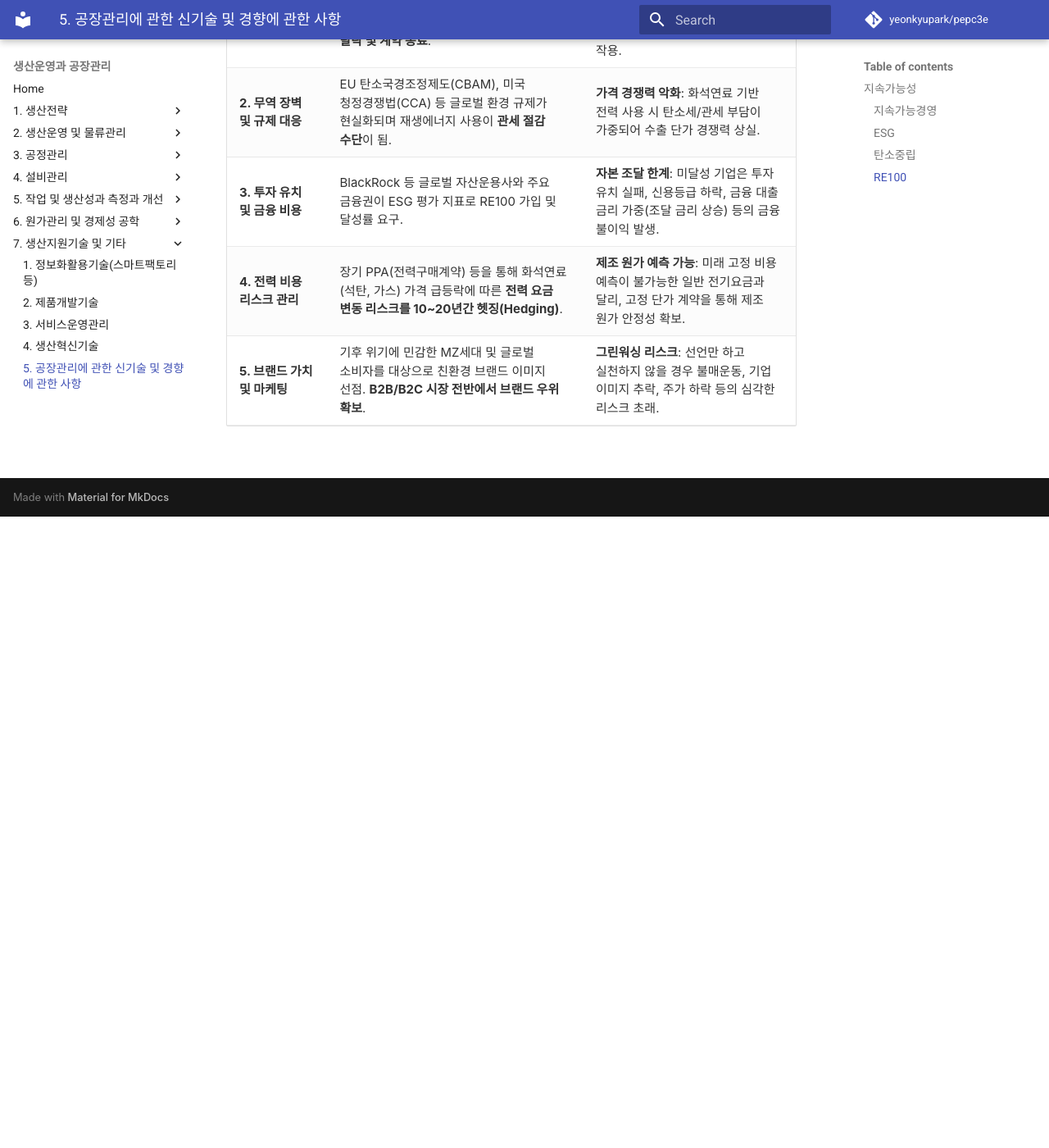
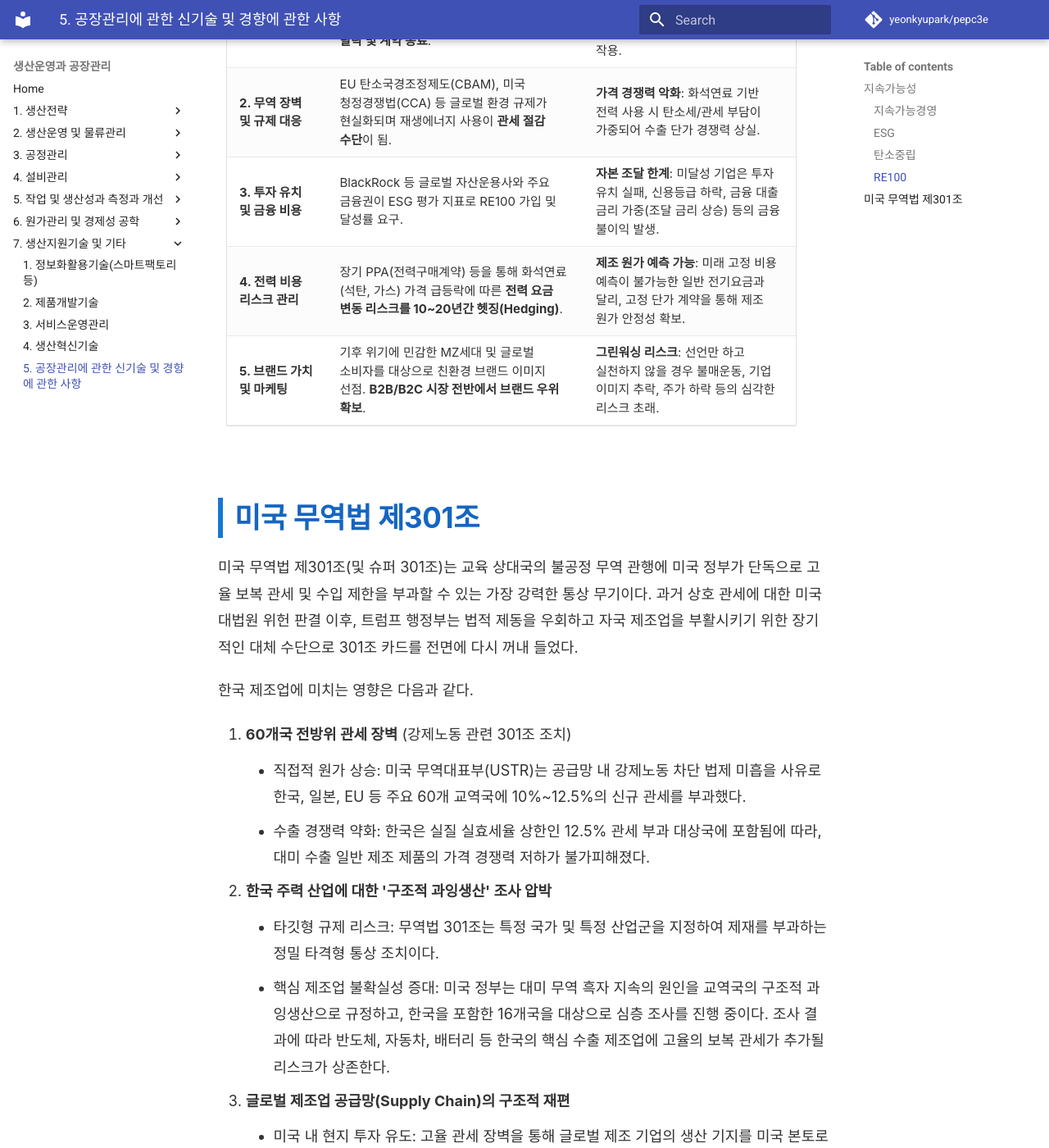
Before and after one commit to yeonkyupark/pepc3e, an MkDocs documentation site: the page built from docs/0705_emerging_factory_management_technologies_and_trends.md, in a window 1280 px wide and 1400 px high, scrolled down 5595 px. Shown: the whole window at 82% size. Built offline with MkDocs 1.6.1 and Material for MkDocs 9.7.7, drawn with Linux system fonts in a browser that asks for light colours; comment, search, counter and statistics services are not loaded; before the commit the page ends 6225 px from its top, so only the background shows below that; some of the changed text lies outside the part shown.

Commit message:
Add impact analysis of US Trade Act Section 301
Added section on the impact of the US Trade Act Section 301 on Korean manufacturing, detailing tariff barriers, structural overproduction investigations, and supply chain reorganization.

```diff
--- a/docs/0705_emerging_factory_management_technologies_and_trends.md
+++ b/docs/0705_emerging_factory_management_technologies_and_trends.md
@@ -141,3 +141,22 @@ RE100은 재생에너지 조달 방식을 넘어 기업 경영에도 영향을
 | **3. 투자 유치 및 금융 비용** | BlackRock 등 글로벌 자산운용사와 주요 금융권이 ESG 평가 지표로 RE100 가입 및 달성률 요구. | **자본 조달 한계**: 미달성 기업은 투자 유치 실패, 신용등급 하락, 금융 대출 금리 가중(조달 금리 상승) 등의 금융 불이익 발생. |
 | **4. 전력 비용 리스크 관리** | 장기 PPA(전력구매계약) 등을 통해 화석연료(석탄, 가스) 가격 급등락에 따른 **전력 요금 변동 리스크를 10~20년간 헷징(Hedging)**. | **제조 원가 예측 가능**: 미래 고정 비용 예측이 불가능한 일반 전기요금과 달리, 고정 단가 계약을 통해 제조 원가 안정성 확보. |
 | **5. 브랜드 가치 및 마케팅** | 기후 위기에 민감한 MZ세대 및 글로벌 소비자를 대상으로 친환경 브랜드 이미지 선점. **B2B/B2C 시장 전반에서 브랜드 우위 확보**. | **그린워싱 리스크**: 선언만 하고 실천하지 않을 경우 불매운동, 기업 이미지 추락, 주가 하락 등의 심각한 리스크 초래. |
+
+## 미국 무역법 제301조
+
+미국 무역법 제301조(및 슈퍼 301조)는 교육 상대국의 불공정 무역 관행에 미국 정부가 단독으로 고율 보복 관세 및 수입 제한을 부과할 수 있는 가장 강력한 통상 무기이다. 과거 상호 관세에 대한 미국 대법원 위헌 판결 이후, 트럼프 행정부는 법적 제동을 우회하고 자국 제조업을 부활시키기 위한 장기적인 대체 수단으로 301조 카드를 전면에 다시 꺼내 들었다.
+
+한국 제조업에 미치는 영향은 다음과 같다.
+
+1. **60개국 전방위 관세 장벽** (강제노동 관련 301조 조치)
+    - 직접적 원가 상승: 미국 무역대표부(USTR)는 공급망 내 강제노동 차단 법제 미흡을 사유로 한국, 일본, EU 등 주요 60개 교역국에 10%~12.5%의 신규 관세를 부과했다.
+    - 수출 경쟁력 약화: 한국은 실질 실효세율 상한인 12.5% 관세 부과 대상국에 포함됨에 따라, 대미 수출 일반 제조 제품의 가격 경쟁력 저하가 불가피해졌다.
+2. **한국 주력 산업에 대한 '구조적 과잉생산' 조사 압박**
+    - 타깃형 규제 리스크: 무역법 301조는 특정 국가 및 특정 산업군을 지정하여 제재를 부과하는 정밀 타격형 통상 조치이다.
+    - 핵심 제조업 불확실성 증대: 미국 정부는 대미 무역 흑자 지속의 원인을 교역국의 구조적 과잉생산으로 규정하고, 한국을 포함한 16개국을 대상으로 심층 조사를 진행 중이다. 조사 결과에 따라 반도체, 자동차, 배터리 등 한국의 핵심 수출 제조업에 고율의 보복 관세가 추가될 리스크가 상존한다.
+3. **글로벌 제조업 공급망(Supply Chain)의 구조적 재편**
+    - 미국 내 현지 투자 유도: 고율 관세 장벽을 통해 글로벌 제조 기업의 생산 기지를 미국 본토로 유치하려는 '미국 제조업 부활' 전략이 본격화되고 있다.
+    - 공급망 다변화 및 비용 부담: 제조 기업들은 301조 규제 회피를 위해 원자재 조달처를 변경하고, 생산 거점을 미국 현지 또는 대체 제3국으로 이전해야 하는 대규모 자본 지출(CapEx) 압박에 직면했다.
+4. **중복 과세 면제 및 통상 합의 영향**
+    - 핵심 품목의 중복 과세 제외: 철강, 자동차, 반도체 등 기존 무역법 제232조 등의 특별 관세를 적용받던 핵심 업종은 이번 301조 신규 관세 합산 대상에서 제외되어 최악의 중복 과세 시나리오는 모면했다.
+    - 관세 상한선 유지로 불확실성 완화: 미국 정부가 한미 무역 합의 존중 의사를 재확인함에 따라, 한국산 비면제 품목의 총 관세율은 15% 상한선 내에서 관리되어 단기적인 통상 리스크는 일부 통제된 상태이다.
```
